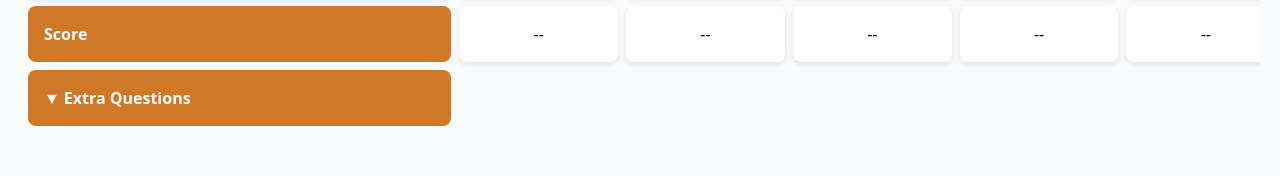
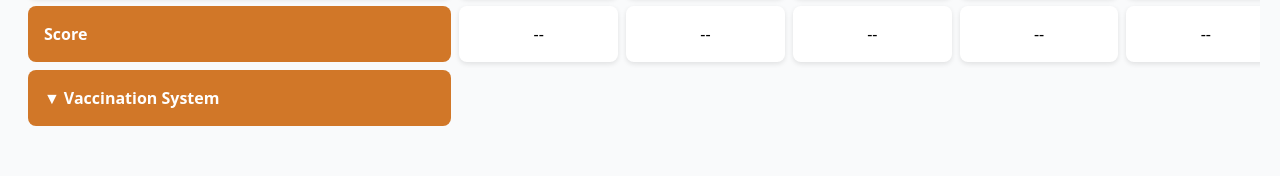
Before and after one commit to Mudassar864/vaccination, a React (Vite) app: page / in a window 1280 px wide. Shown: the part 2282-2458 px from the top of the page. Built offline with nearby package versions, Linux system fonts and the light colour scheme.

Commit message:
name change

```diff
--- a/src/components/ComparisonTable.jsx
+++ b/src/components/ComparisonTable.jsx
@@ -312,7 +312,7 @@ const ComparisonTable = ({
                   >
                     ▼
                   </span>
-                  Extra Questions
+                  Vaccination System
                 </div>
               </td>
               {displayCountries.map((country, i) => (
```
